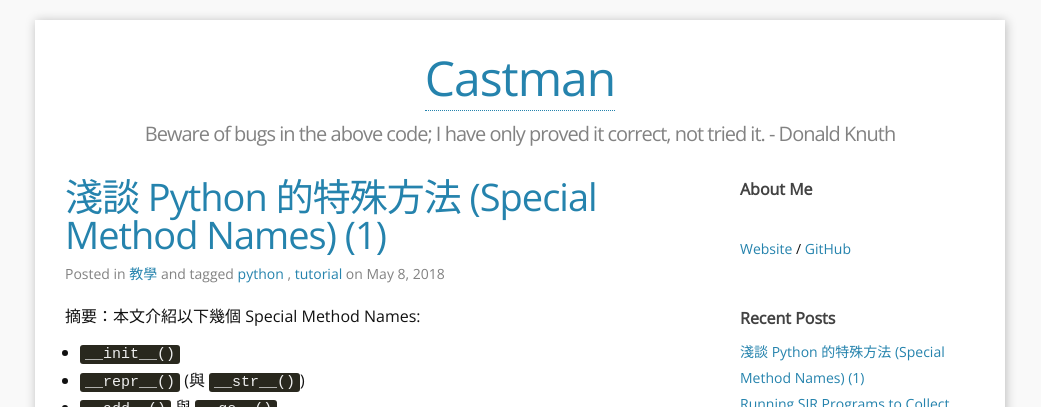
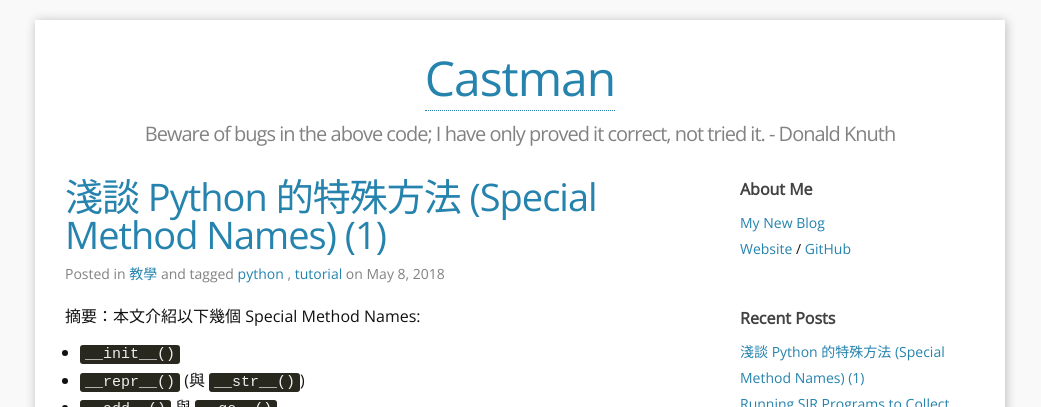
Before and after one commit to jwlin/jwlin.github.io, a Jekyll site: the page built from index.html, in a window 1280 px wide and 900 px high. Shown: the top 407 px of the window, without its empty margins (120-1161 px from the left). Built offline with Jekyll 4.4.1, drawn with Linux system fonts in a browser that asks for light colours; the list of posts is cut into pages by our own code.

Commit message:
Add my new blog

```diff
--- a/_includes/Aboutme.html
+++ b/_includes/Aboutme.html
@@ -2,12 +2,10 @@
   <h4>{{ site.locales[site.default_locale].Aboutme }}</h4>
   <!--<img title="{{site.author}}" src="{{site.aboutme_photo}}" alt="{{site.author}}"/>-->
   <span>{{site.aboutme}}</span>
+  <a href="https://jimoncode.com">My New Blog</a>
   <br />
-
   {% if site.ShowContactInfo == "True" %}
-
   <a href="https://jlin.info" title="Website: jlin.info">Website</a> /
-
   {% if site.email != empty %}
   <a href="mailto:{{site.email}}" title="mailto: {{site.email}}">Email</a> /
   {% endif %}
```
